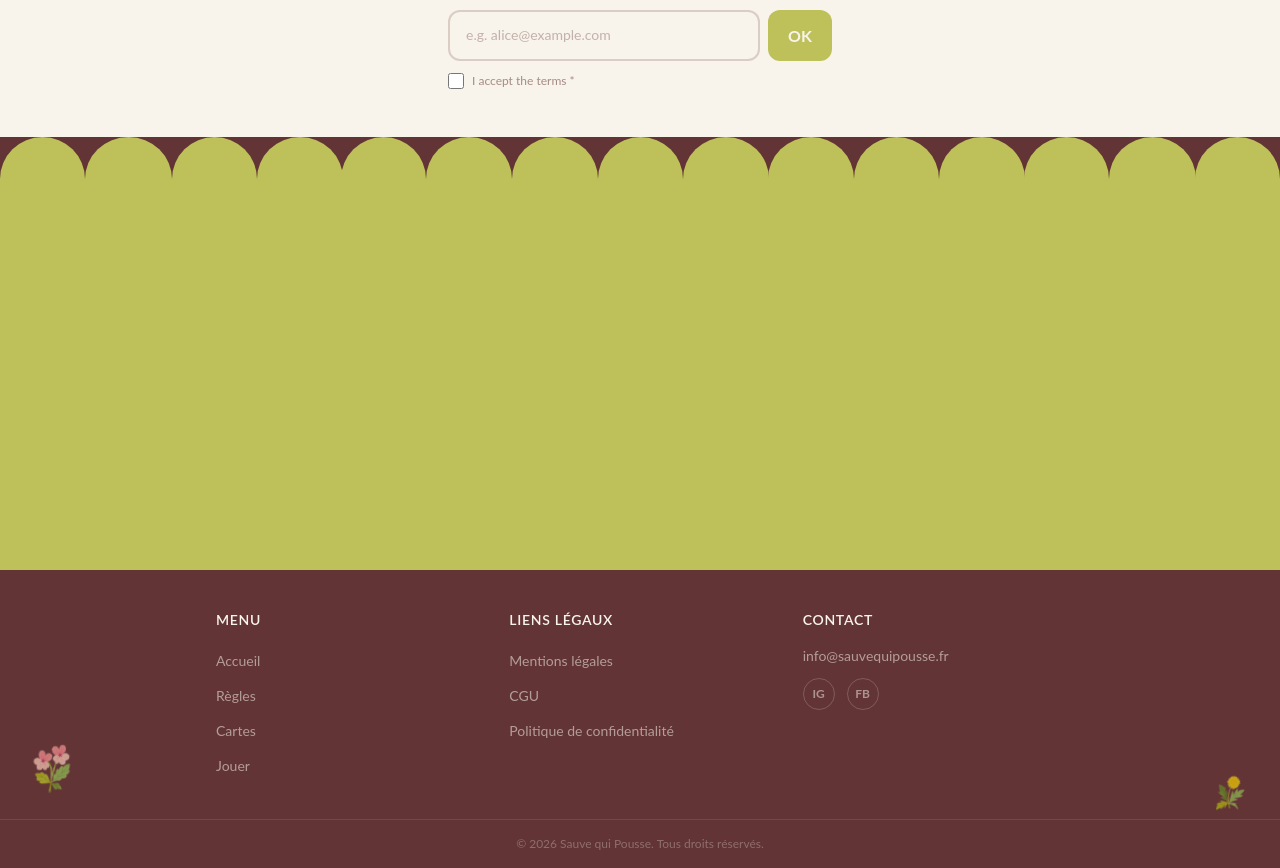
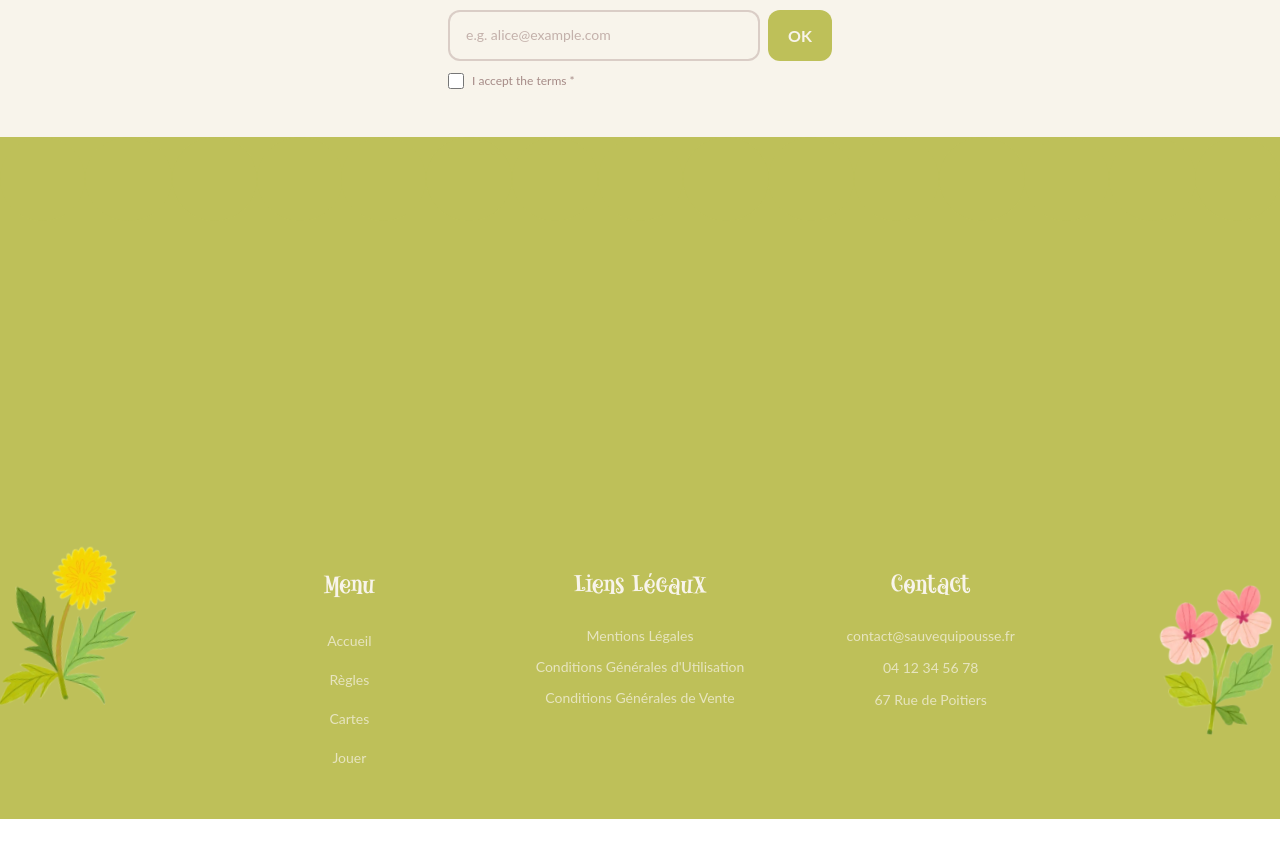
Before and after one commit to DerouillonAlice/sauve_qui_pousse, a Vue app: page / in a window 1280 px wide. Shown: the part 3980-4848 px from the top of the page. After the commit the page ends 4799 px from the top, so only its background shows below. Built offline with nearby package versions, Linux system fonts and the light colour scheme.

Commit message:
feat(footer): redesign footer from mockup

```diff
--- a/src/components/AppFooter.vue
+++ b/src/components/AppFooter.vue
@@ -1,8 +1,8 @@
 <script setup lang="ts">
 import { RouterLink } from 'vue-router'
 import footerImg from '@/assets/img/footer.svg'
+import yellowFlowerImg from '@/assets/img/yellow_flower.svg'
 import pinkFlowerImg from '@/assets/img/pink_flower.svg'
-import yellowFlowerImg from '@/assets/img/yellow_flower.svg'
 
 const menuLinks = [
   { label: 'Accueil', to: '/' },
@@ -12,33 +12,34 @@ const menuLinks = [
 ]
 
 const legalLinks = [
-  { label: 'Mentions légales', to: '/mentions-legales' },
-  { label: 'CGU', to: '/cgu' },
-  { label: 'Politique de confidentialité', to: '/confidentialite' },
+  { label: 'Mentions Légales', to: '/mentions-legales' },
+  { label: "Conditions Générales d'Utilisation", to: '/cgu' },
+  { label: 'Conditions Générales de Vente', to: '/cgv' },
 ]
 </script>
 
 <template>
-  <footer class="relative overflow-hidden bg-brown">
-    <!-- Wave image top -->
-    <img :src="footerImg" aria-hidden="true"
-      class="w-full pointer-events-none select-none" />
+  <footer class="relative bg-primary overflow-hidden">
 
-    <!-- Flower decorations — positionnées dans la zone des colonnes, pas sur la vague -->
+    <!-- Vague scalloped en haut (footer.svg = scallops primary pointant vers le haut) -->
+    <img :src="footerImg" aria-hidden="true" class="w-full block" />
+
+    <!-- Fleurs décoratives -->
+    <img :src="yellowFlowerImg" aria-hidden="true"
+      class="absolute left-0 bottom-16 w-36 sm:w-48 pointer-events-none select-none" />
     <img :src="pinkFlowerImg" aria-hidden="true"
-      class="absolute bottom-16 left-4 w-14 pointer-events-none select-none hidden lg:block opacity-70" />
-    <img :src="yellowFlowerImg" aria-hidden="true"
-      class="absolute bottom-12 right-6 w-10 pointer-events-none select-none hidden lg:block opacity-70" />
+      class="absolute right-0 bottom-12 w-32 sm:w-44 pointer-events-none select-none" />
 
-    <!-- Columns -->
-    <div class="max-w-4xl mx-auto px-6 py-10 grid grid-cols-2 sm:grid-cols-3 gap-8">
+    <!-- Colonnes -->
+    <div class="relative z-10 max-w-4xl mx-auto px-8 pb-12 grid grid-cols-1 sm:grid-cols-3 gap-10 text-center">
+
       <!-- Menu -->
       <div>
-        <p class="text-cream font-semibold mb-4 text-sm uppercase tracking-wider">Menu</p>
-        <ul class="space-y-2">
+        <p class="font-game text-cream text-2xl mb-6">Menu</p>
+        <ul class="space-y-3">
           <li v-for="link in menuLinks" :key="link.to">
             <RouterLink :to="link.to"
-              class="text-cream/55 text-sm hover:text-primary transition-colors">
+              class="text-cream/70 text-sm hover:text-cream transition-colors">
               {{ link.label }}
             </RouterLink>
           </li>
@@ -47,11 +48,11 @@ const legalLinks = [
 
       <!-- Liens Légaux -->
       <div>
-        <p class="text-cream font-semibold mb-4 text-sm uppercase tracking-wider">Liens Légaux</p>
-        <ul class="space-y-2">
+        <p class="font-game text-cream text-2xl mb-6">Liens Légaux</p>
+        <ul class="space-y-3">
           <li v-for="link in legalLinks" :key="link.to">
             <RouterLink :to="link.to"
-              class="text-cream/55 text-sm hover:text-primary transition-colors">
+              class="text-cream/70 text-sm hover:text-cream transition-colors leading-snug block">
               {{ link.label }}
             </RouterLink>
           </li>
@@ -59,28 +60,20 @@ const legalLinks = [
       </div>
 
       <!-- Contact -->
-      <div class="col-span-2 sm:col-span-1">
-        <p class="text-cream font-semibold mb-4 text-sm uppercase tracking-wider">Contact</p>
-        <a href="mailto:info@sauvequipousse.fr"
-          class="text-cream/55 text-sm hover:text-primary transition-colors block mb-3">
-          info@sauvequipousse.fr
-        </a>
-        <!-- Réseaux sociaux -->
-        <div class="flex gap-3 mt-2">
-          <a href="#" aria-label="Instagram"
-            class="w-8 h-8 rounded-full border border-cream/20 flex items-center justify-center text-cream/50 hover:border-primary hover:text-primary transition-colors text-xs font-bold">
-            IG
-          </a>
-          <a href="#" aria-label="Facebook"
-            class="w-8 h-8 rounded-full border border-cream/20 flex items-center justify-center text-cream/50 hover:border-primary hover:text-primary transition-colors text-xs font-bold">
-            FB
-          </a>
-        </div>
+      <div>
+        <p class="font-game text-cream text-2xl mb-6">Contact</p>
+        <ul class="space-y-3 text-cream/70 text-sm">
+          <li>
+            <a href="mailto:contact@sauvequipousse.fr"
+              class="hover:text-cream transition-colors">
+              contact@sauvequipousse.fr
+            </a>
+          </li>
+          <li>04 12 34 56 78</li>
+          <li>67 Rue de Poitiers</li>
+        </ul>
       </div>
-    </div>
 
-    <div class="border-t border-cream/10 py-4 px-6 text-center">
-      <p class="text-cream/30 text-xs">© {{ new Date().getFullYear() }} Sauve qui Pousse. Tous droits réservés.</p>
     </div>
   </footer>
 </template>
```
